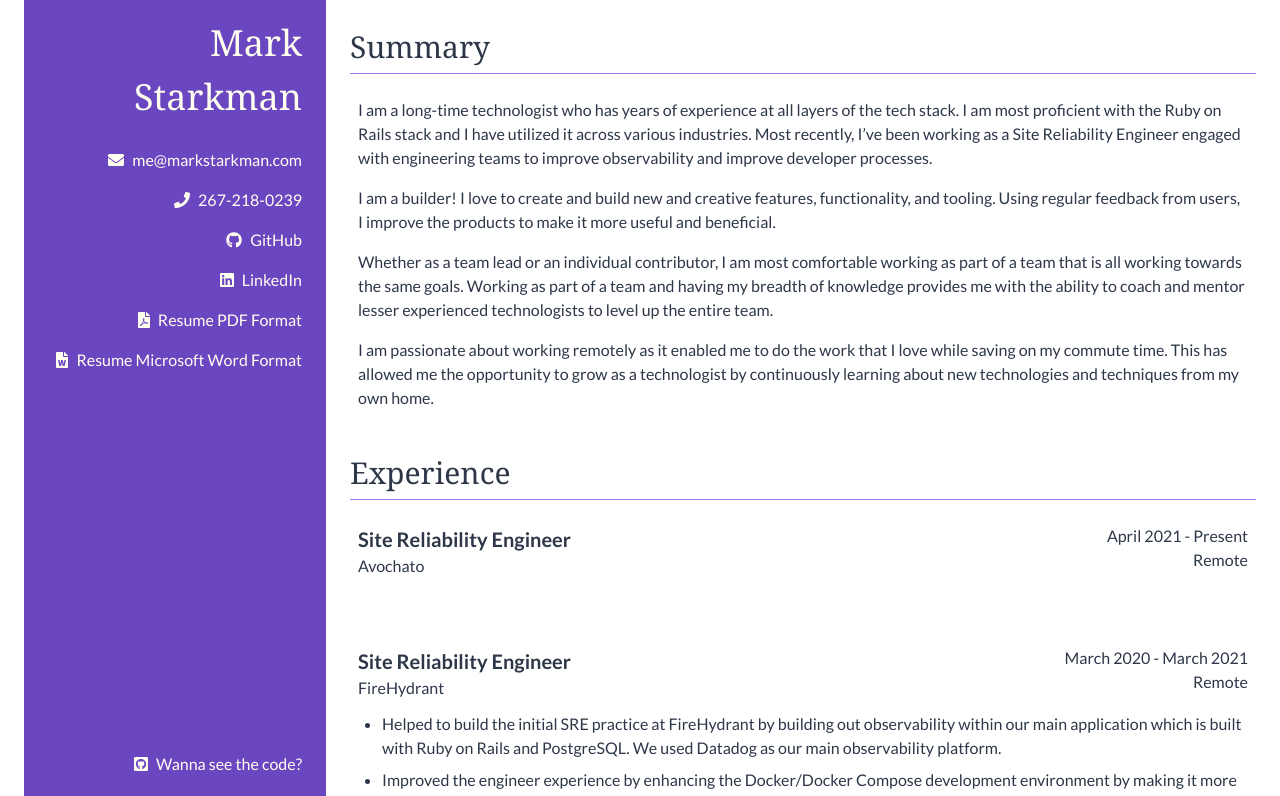
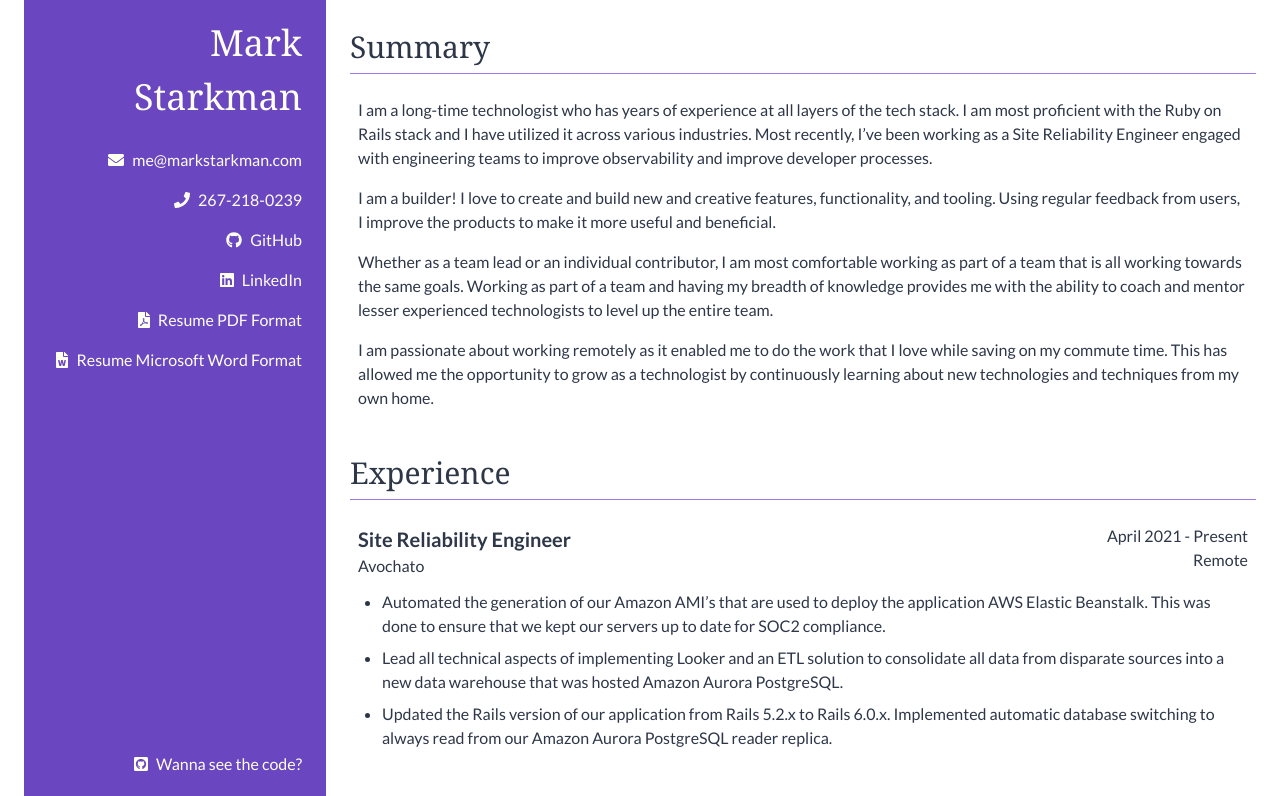
Before and after one commit to mstarkman/resume-part-deux, a Next.js app: page / in a window 1280 px wide. Shown: the top 796 px of the page. Built offline with nearby package versions, Linux system fonts and the light colour scheme.

Commit message:
Add Avochato details

```diff
--- a/data/experiences.ts
+++ b/data/experiences.ts
@@ -4,7 +4,11 @@ const experiences = [
     dates: "April 2021 - Present",
     place: "Avochato",
     location: "Remote",
-    bullets: []
+    bullets: [
+      "Automated the generation of our Amazon AMI’s that are used to deploy the application AWS Elastic Beanstalk.  This was done to ensure that we kept our servers up to date for SOC2 compliance.",
+      "Lead all technical aspects of implementing Looker and an ETL solution to consolidate all data from disparate sources into a new data warehouse that was hosted Amazon Aurora PostgreSQL.",
+      "Updated the Rails version of our application from Rails 5.2.x to Rails 6.0.x.  Implemented automatic database switching to always read from our Amazon Aurora PostgreSQL reader replica."
+    ]
   },
   {
     title: "Site Reliability Engineer",
```
Also changed, not shown: 2 other files (tests, documents, lock files or other folders).
